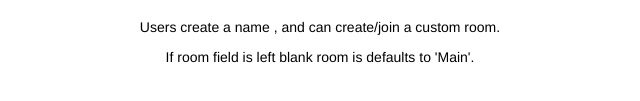
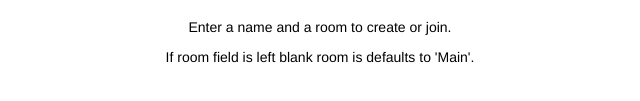
Before and after one commit to daquilino/chat-names-rooms, a website: page public/index.html in a window 1280 px wide. Shown: the part 499-600 px from the top of the page, 320-960 px from the left. Drawn offline with nearby package versions, Linux system fonts and the light colour scheme; no server answers.

Commit message:
edited instructions

```diff
--- a/public/index.html
+++ b/public/index.html
@@ -50,7 +50,7 @@
 		</form>
 
 		<br>
-		<p class="info">Users create a name , and can create/join a custom room.</p>
+		<p class="info">Enter a name and a room to create or join.</p>
 		<p class="info">If room field is left blank room is defaults to 'Main'.</p>
 
 
```
